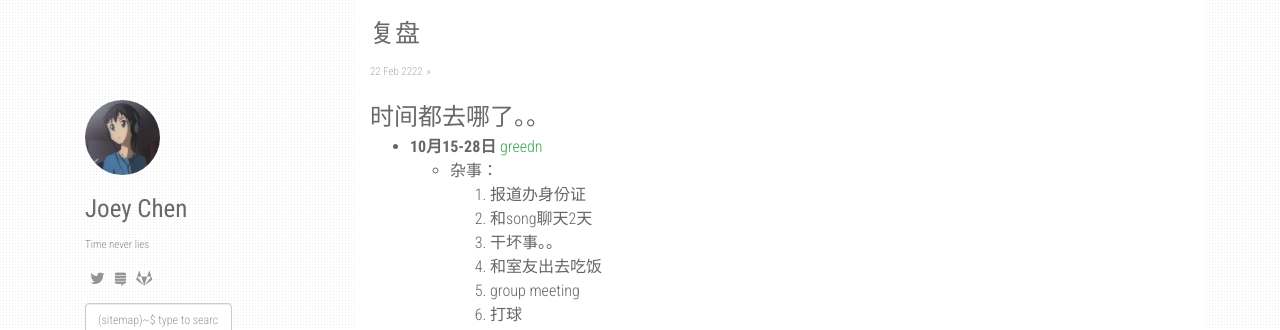
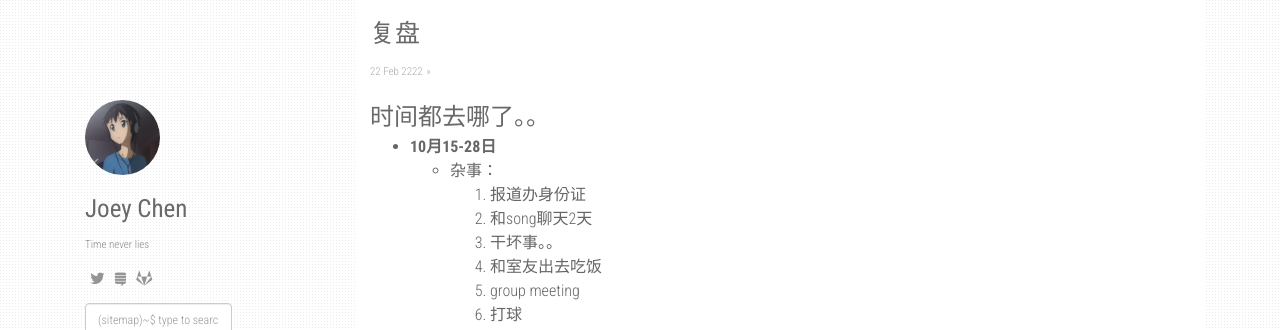
Before and after one commit to czy95/czy95.github.io, a Jekyll site: the page built from _posts/2222-02-22-复盘.md, in a window 1280 px wide. Shown: the top 330 px of the page. Built offline with Jekyll 4.4.1, drawn with Linux system fonts in a browser that asks for light colours; nearby versions of some CDN libraries; our own code applies the rules of GitHub Pages for plain Markdown files.

Commit message:
Update 2222-02-22-复盘.md

```diff
--- a/_posts/2222-02-22-复盘.md
+++ b/_posts/2222-02-22-复盘.md
@@ -1,6 +1,5 @@
 ### 时间都去哪了。。
 * **10月15-28日**
-[greedn](https://github.com/czy95/czy95.github.io/blob/master/_protected/%E7%A0%94%E7%A9%B6%E5%8F%91%E7%8E%B0.md)
   - 杂事：
     1. 报道办身份证
     2. 和song聊天2天
```
